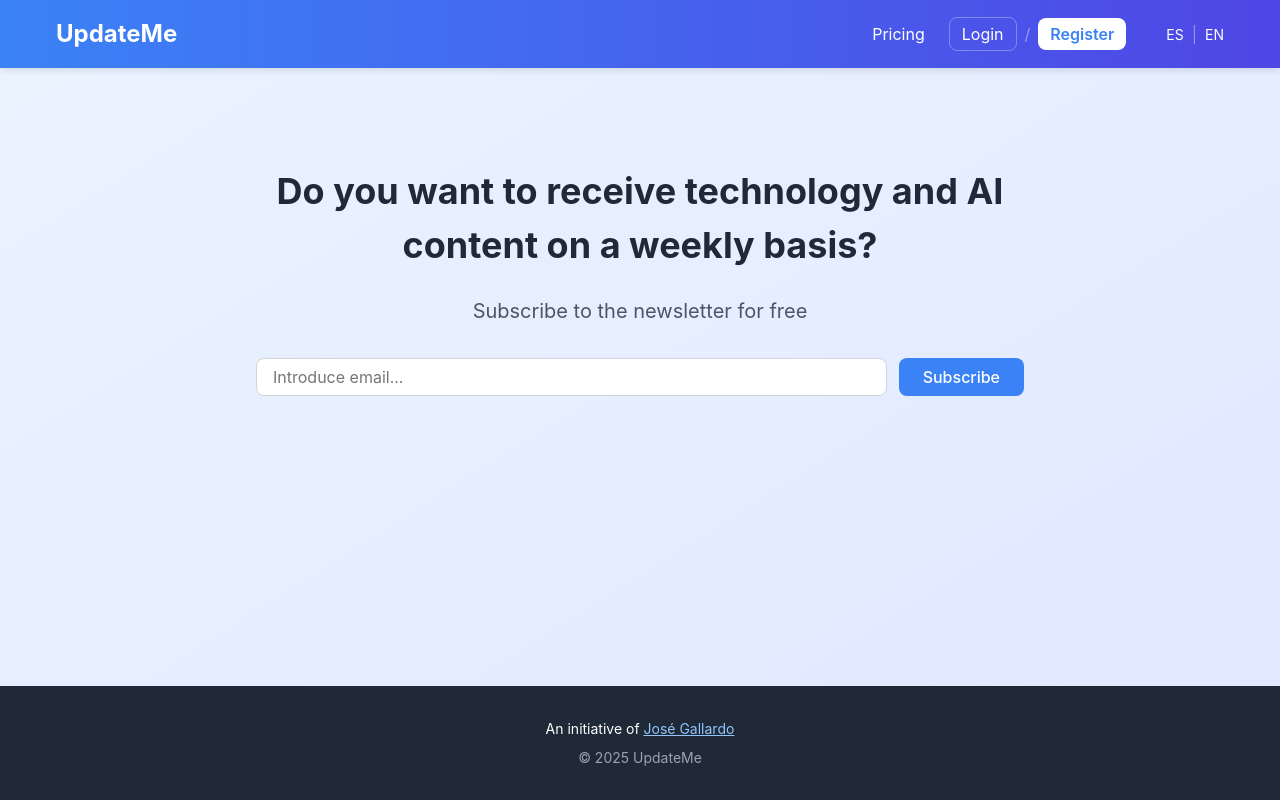
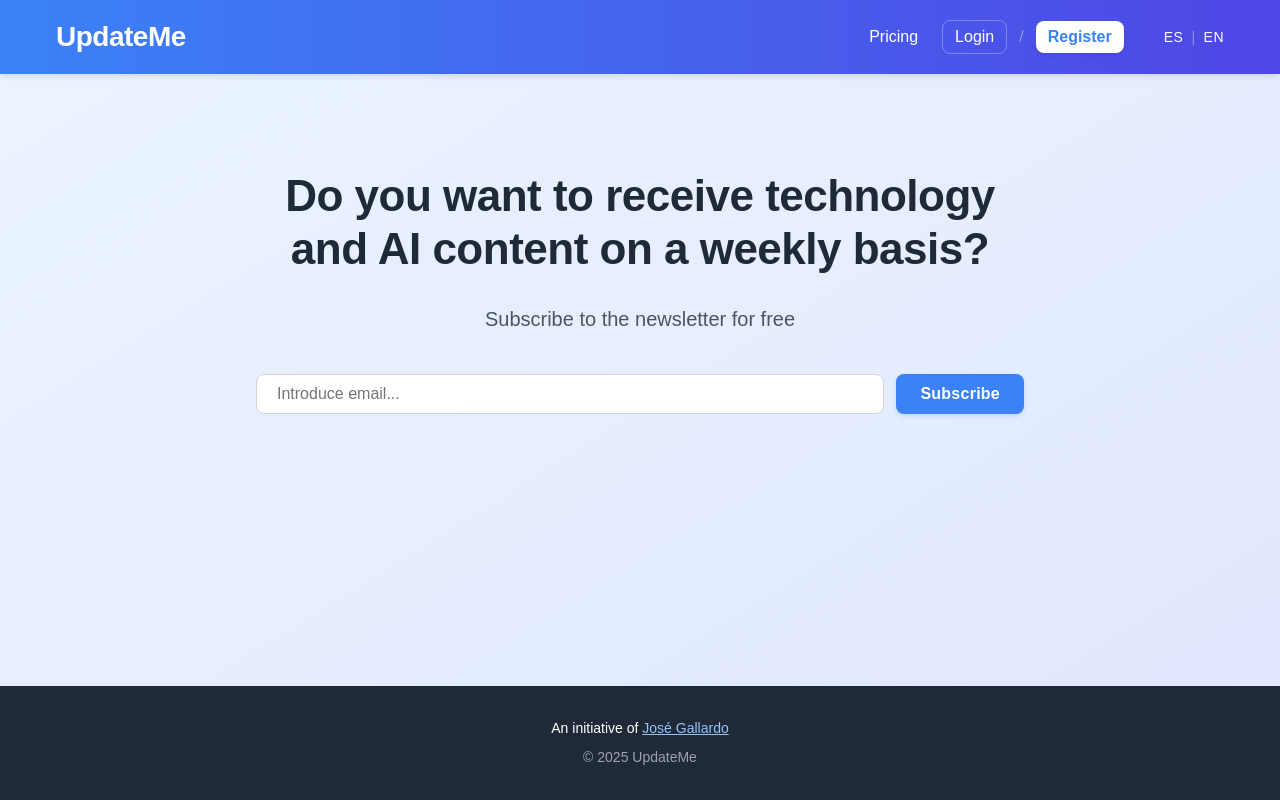
Before and after one commit to Joseleelsuper/UpdateMe, a Flask app: page / in a window 1280 px wide. Run offline with Flask 3, Linux system fonts and the light colour scheme.

Commit message:
Refactor CSS styles for footer, header, and index pages to enhance typography and layout consistency

```diff
--- a/static/css/components/footer.css
+++ b/static/css/components/footer.css
@@ -1,4 +1,5 @@
-/* static/css/components/footer.css */
+@import url("../global.css");
+
 .site-footer {
   background-color: #1F2937;
   color: white;
@@ -12,14 +13,17 @@
 }
 
 .footer-text {
+  font-family: var(--font-primary);
   font-size: 0.875rem;
   margin-bottom: 0.5rem;
+  font-weight: 300;
 }
 
 .footer-link {
   color: #93C5FD;
   text-decoration: underline;
   transition: color 0.2s;
+  font-weight: 500;
 }
 
 .footer-link:hover {
@@ -29,6 +33,8 @@
 .copyright {
   font-size: 0.875rem;
   color: #9CA3AF;
+  margin-top: 0.5rem;
+  font-weight: 300;
 }
 
 /* Media queries para asegurar que el footer se mantenga abajo en cualquier dispositivo */
--- a/static/css/components/header.css
+++ b/static/css/components/header.css
@@ -1,4 +1,5 @@
-/* static/css/components/header.css */
+@import url("../global.css");
+
 .site-header {
   background: linear-gradient(to right, #3B82F6, #4F46E5);
   color: white;
@@ -14,8 +15,10 @@
 }
 
 .site-logo {
-  font-size: 1.5rem;
-  font-weight: bold;
+  font-family: var(--font-secondary);
+  font-size: 1.75rem;
+  font-weight: 700;
+  letter-spacing: -0.5px;
   z-index: 20;
   position: relative;
 }
@@ -28,31 +31,52 @@
   display: flex;
   align-items: center;
   gap: 1.5rem;
+  font-weight: 500;
 }
 
 .nav-link {
   color: white;
   transition: color 0.2s;
+  position: relative;
+}
+
+.nav-link::after {
+  content: '';
+  position: absolute;
+  width: 0;
+  height: 2px;
+  bottom: -4px;
+  left: 0;
+  background-color: white;
+  transition: width 0.3s ease;
 }
 
 .nav-link:hover {
   color: rgba(219, 234, 254, 1);
 }
 
+.nav-link:hover::after {
+  width: 100%;
+}
+
 .auth-links {
   display: flex;
   align-items: center;
-  gap: 0.5rem;
+  gap: 0.75rem;
+  font-family: var(--font-secondary);
+  font-weight: 500;
 }
 
 .btn-login {
   padding: 0.25rem 0.75rem;
   border-radius: 0.5rem;
   border: 1px solid rgba(255, 255, 255, 0.3);
+  transition: all 0.3s ease;
 }
 
 .btn-login:hover {
-  background-color: rgba(255, 255, 255, 0.1);
+  background-color: rgba(255, 255, 255, 0.2);
+  transform: translateY(-1px);
 }
 
 .btn-register {
@@ -61,10 +85,14 @@
   background-color: white;
   color: #3B82F6;
   font-weight: 600;
+  transition: all 0.3s ease;
+  box-shadow: 0 2px 4px rgba(0, 0, 0, 0.1);
 }
 
 .btn-register:hover {
   background-color: #E0E7FF;
+  transform: translateY(-1px);
+  box-shadow: 0 4px 6px rgba(0, 0, 0, 0.1);
 }
 
 .language-selector {
@@ -72,10 +100,13 @@
   align-items: center;
   gap: 0.5rem;
   margin-left: 1rem;
+  font-size: 0.875rem;
+  letter-spacing: 0.5px;
 }
 
 .language-link {
   font-size: 0.875rem;
+  transition: all 0.2s ease;
 }
 
 .language-link:hover {
@@ -83,7 +114,7 @@
 }
 
 .language-link.active {
-  font-weight: bold;
+  font-weight: 700;
   text-decoration: underline;
 }
 
--- a/static/css/global.css
+++ b/static/css/global.css
@@ -1,4 +1,3 @@
-/* static/css/global.css */
 :root {
   /* Colores principales de la aplicación */
   --color-primary: #3B82F6;    /* Azul principal */
@@ -12,6 +11,10 @@
   --color-text-dark: #111827;  /* Texto oscuro */
   --color-text-light: #F9FAFB; /* Texto claro */
   --color-text-muted: #6B7280; /* Texto gris */
+
+  /* Fuentes */
+  --font-primary: 'Poppins', sans-serif;     /* Fuente principal para texto */
+  --font-secondary: 'Montserrat', sans-serif;  /* Fuente para títulos/headers */
 }
 
 /* Estilos base */
@@ -22,7 +25,7 @@
 }
 
 body {
-  font-family: 'Inter', system-ui, -apple-system, BlinkMacSystemFont, sans-serif;
+  font-family: var(--font-primary);
   line-height: 1.5;
   background: linear-gradient(to bottom right, #EBF4FF, #E0E7FF);
   min-height: 100vh;
@@ -152,6 +155,10 @@ input, button, textarea, select {
   font-weight: 700;
 }
 
+.font-secondary {
+  font-family: var(--font-secondary);
+}
+
 .text-lg {
   font-size: 1.125rem;
 }
--- a/static/css/pages/index.css
+++ b/static/css/pages/index.css
@@ -1,4 +1,5 @@
-/* static/css/pages/index.css */
+@import url("../global.css");
+
 .hero-section {
   padding: 4rem 1rem;
 }
@@ -10,16 +11,20 @@
 }
 
 .hero-title {
-  font-size: 1.875rem;
+  font-family: var(--font-secondary);
+  font-size: 2rem;
   font-weight: 700;
   color: #1F2937;
-  margin-bottom: 1.5rem;
+  margin-bottom: 1.75rem;
+  line-height: 1.2;
+  letter-spacing: -0.5px;
 }
 
 .hero-subtitle {
   font-size: 1.25rem;
   color: #4B5563;
-  margin-bottom: 2rem;
+  margin-bottom: 2.5rem;
+  font-weight: 300;
 }
 
 .subscribe-form {
@@ -30,11 +35,12 @@
 }
 
 .subscribe-input {
-  padding: 0.5rem 1rem;
+  padding: 0.625rem 1.25rem;
   border-radius: 0.5rem;
   border: 1px solid #D1D5DB;
   outline: none;
   transition: all 0.2s ease;
+  font-size: 1rem;
 }
 
 .subscribe-input:focus {
@@ -45,16 +51,25 @@
 .subscribe-button {
   background-color: var(--color-primary);
   color: white;
-  padding: 0.5rem 1.5rem;
+  padding: 0.625rem 1.5rem;
   border-radius: 0.5rem;
-  font-weight: 500;
+  font-weight: 600;
   border: none;
   cursor: pointer;
-  transition: background-color 0.2s ease;
+  transition: all 0.3s ease;
+  font-family: var(--font-secondary);
+  letter-spacing: 0.25px;
+  box-shadow: 0 2px 4px rgba(59, 130, 246, 0.2);
 }
 
 .subscribe-button:hover {
   background-color: var(--color-primary-dark);
+  transform: translateY(-2px);
+  box-shadow: 0 4px 6px rgba(59, 130, 246, 0.3);
+}
+
+.subscribe-button:active {
+  transform: translateY(0);
 }
 
 .subscribe-message {
@@ -66,7 +81,7 @@
 /* Responsive styles */
 @media (min-width: 768px) {
   .hero-title {
-    font-size: 2.25rem;
+    font-size: 2.5rem;
   }
 
   .subscribe-form {
@@ -79,3 +94,9 @@
     margin-right: 0.75rem;
   }
 }
+
+@media (min-width: 1024px) {
+  .hero-title {
+    font-size: 2.75rem;
+  }
+}
```
